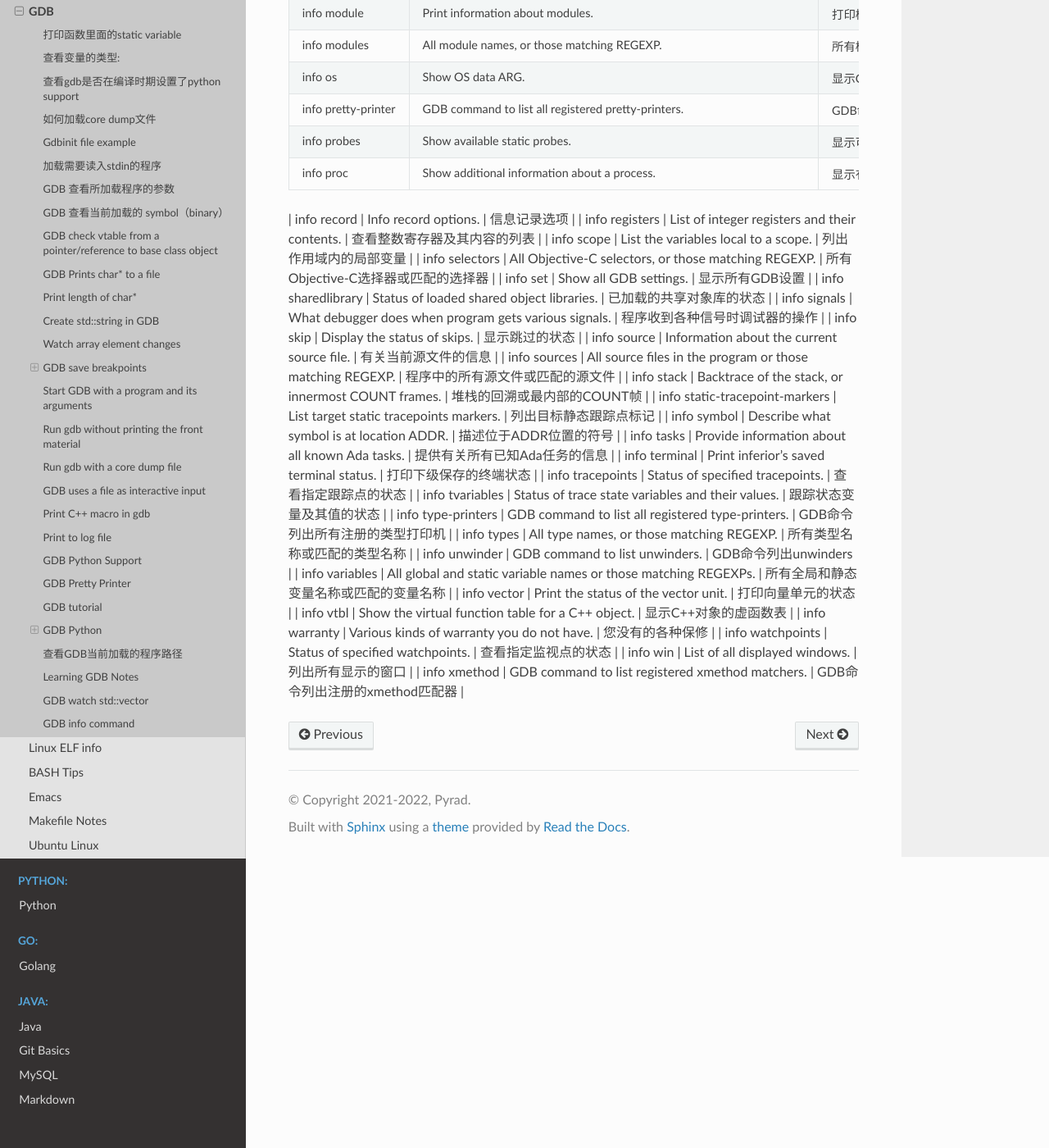
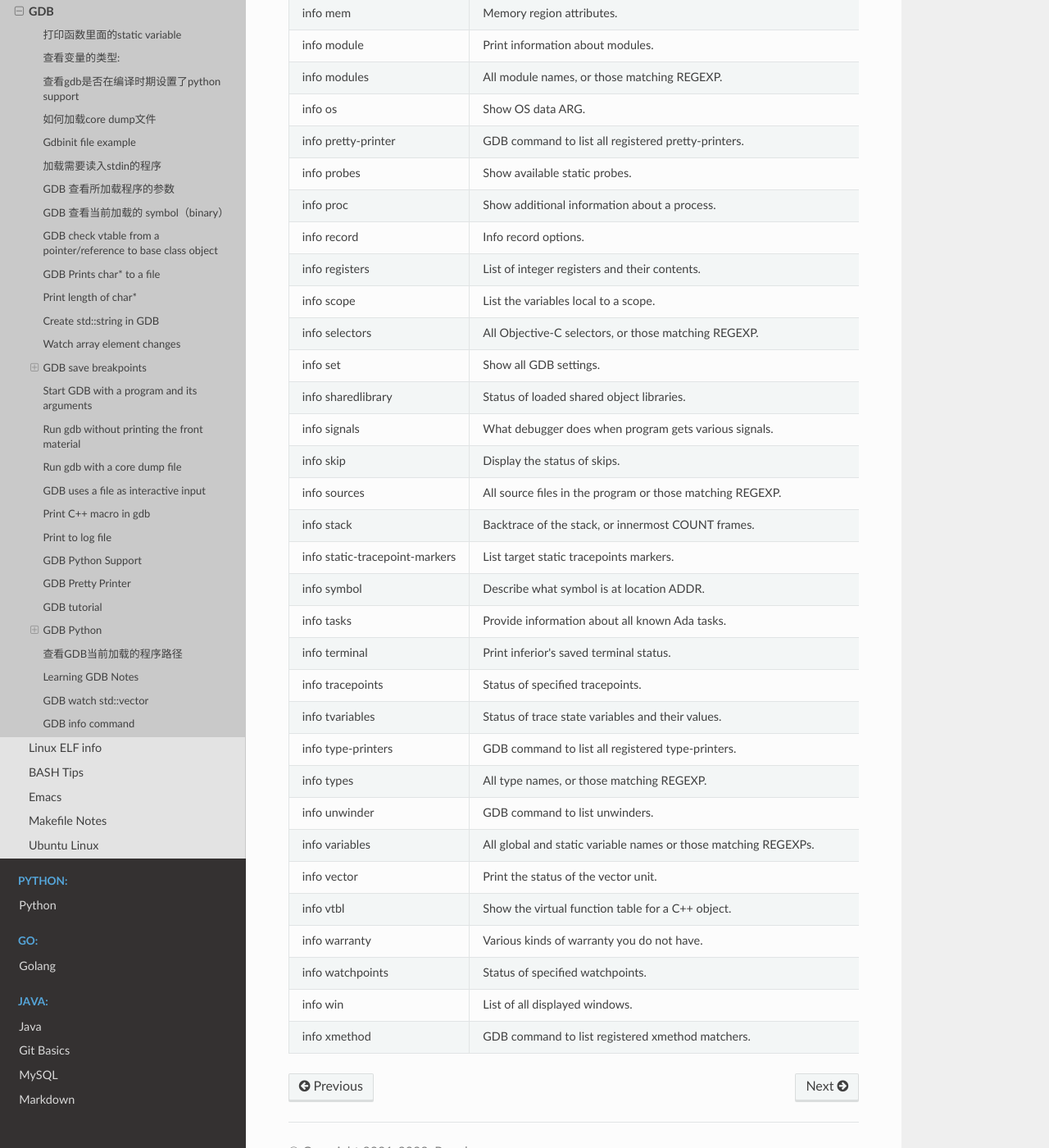
Before and after one commit to Pyrad/pyradnotes, a Sphinx documentation site: the page built from source/Linux/gdb.md, in a window 1280 px wide and 1400 px high, scrolled down 11776 px. Shown: the whole window at 82% size. Built offline with Sphinx 7.4.7 and the Read the Docs theme 2.0.0, drawn with Linux system fonts in a browser that asks for light colours; pages that are not in the unit, such as notebooks, are missing from menus; some of the changed lines change nothing that is shown; some of the changed text lies outside the part shown.

Commit message:
GDB Update notes for info command

```diff
--- a/source/Linux/gdb.md
+++ b/source/Linux/gdb.md
@@ -524,11 +524,13 @@
 
 |命令 (Command)|用途 (Purpose)|使用场景 (Usage Scenario)|
 |----------------|----------------|--------------------------|
-| info program | Execution status of the program. |程序的执行状态（显式程序的加载地址、执行路径等）|
-|info breakpoints| Status of specified breakpoints. | 查看指定断点的状态 |
-| info target | Names of targets and files being debugged. |正在调试的目标和文件的名称|
-| info threads |Display currently known threads.|显示当前已知的线程（显示当前程序的线程信息：线程编号、状态等）|
-|info inferiors| Print a list of inferiors being managed. |打印正在管理的下级列表（显示当前程序的进程信息：进程编号、状态等） |
+| `info program` | Execution status of the program. |程序的执行状态（显式程序的加载地址、执行路径等）|
+| `info source` | Information about the current source file. | 有关当前源文件的信息（包括文件名行数等） |
+| `info locals` | All local variables of current stack frame or those matching REGEXPs. | 查看当前堆栈帧的所有局部变量 |
+| `info breakpoints` | Status of specified breakpoints. | 查看指定断点的状态 |
+| `info target` | Names of targets and files being debugged. |正在调试的目标和文件的名称 |
+| `info threads` |Display currently known threads.|显示当前已知的线程（显示当前程序的线程信息：线程编号、状态等）|
+| `info inferiors` | Print a list of inferiors being managed. |打印正在管理的下级列表（显示当前程序的进程信息：进程编号、状态等） |
 |--- |---|---|
 | info address | Describe where symbol SYM is stored. | 查看符号SYM的存储位置 |
 | info all-registers | List of all registers and their contents, for selected stack frame. | 查看选定堆栈帧的所有寄存器及其内容 |
@@ -552,7 +554,6 @@
 | info guile | Prefix command for Guile info displays. | Guile信息显示的前缀命令 |
 | info handle | What debugger does when program gets various signals. | 程序收到各种信号时调试器的操作 |
 | info line | Core addresses of the code for a source line. | 源代码行的核心地址 |
-| info locals | All local variables of current stack frame or those matching REGEXPs. | 查看当前堆栈帧的所有局部变量 |
 | info macro | Show the definition of MACRO. | 显示MACRO的定义 |
 | info macros | Show the definitions of all macros at LINESPEC. | 显示LINESPEC处所有宏的定义 |
 | info mem | Memory region attributes. | 内存区域属性 |
@@ -562,7 +563,6 @@
 | info pretty-printer | GDB command to list all registered pretty-printers. | GDB命令列出所有注册的pretty-printers |
 | info probes | Show available static probes. | 显示可用的静态探针 |
 | info proc | Show additional information about a process. | 显示有关进程的其他信息 |
-
 | info record | Info record options. | 信息记录选项 |
 | info registers | List of integer registers and their contents. | 查看整数寄存器及其内容的列表 |
 | info scope | List the variables local to a scope. | 列出作用域内的局部变量 |
@@ -571,7 +571,6 @@
 | info sharedlibrary | Status of loaded shared object libraries. | 已加载的共享对象库的状态 |
 | info signals | What debugger does when program gets various signals. | 程序收到各种信号时调试器的操作 |
 | info skip | Display the status of skips. | 显示跳过的状态 |
-| info source | Information about the current source file. | 有关当前源文件的信息 |
 | info sources | All source files in the program or those matching REGEXP. | 程序中的所有源文件或匹配的源文件 |
 | info stack | Backtrace of the stack, or innermost COUNT frames. | 堆栈的回溯或最内部的COUNT帧 |
 | info static-tracepoint-markers | List target static tracepoints markers. | 列出目标静态跟踪点标记 |
```
